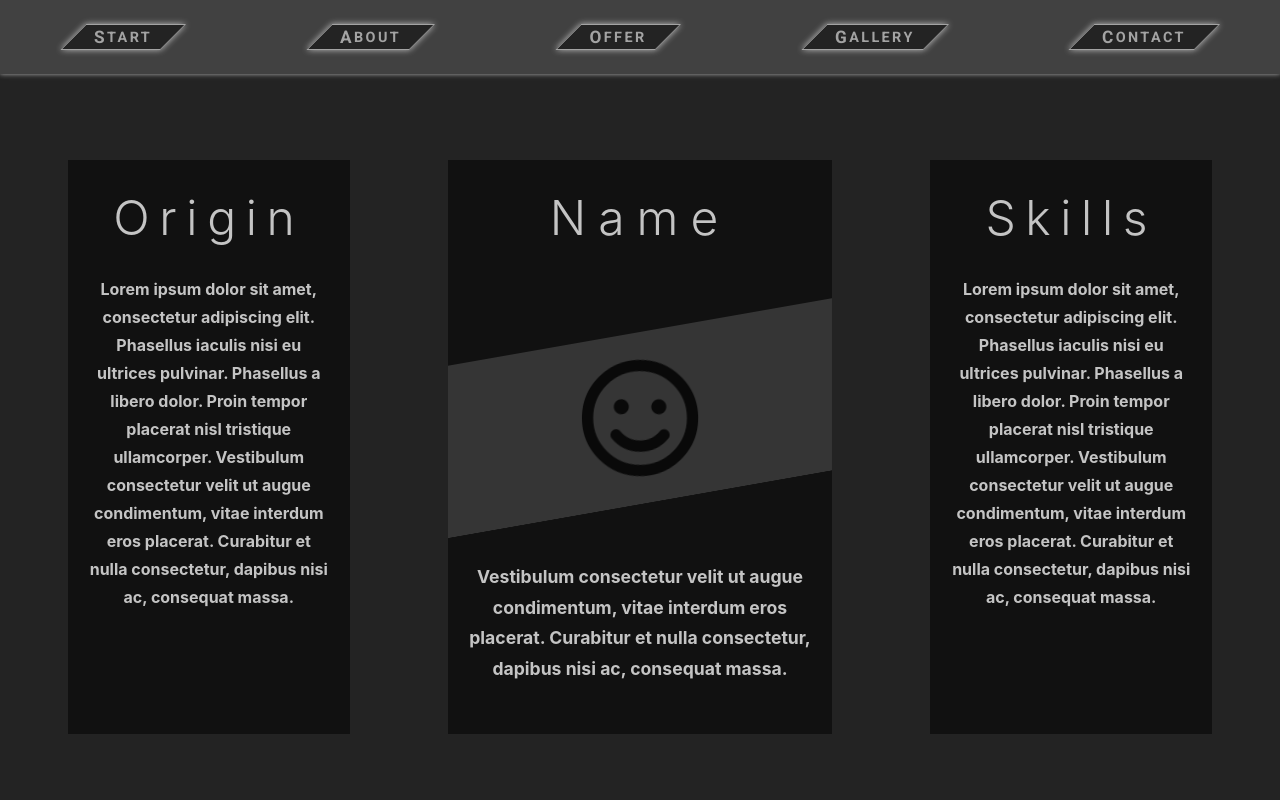
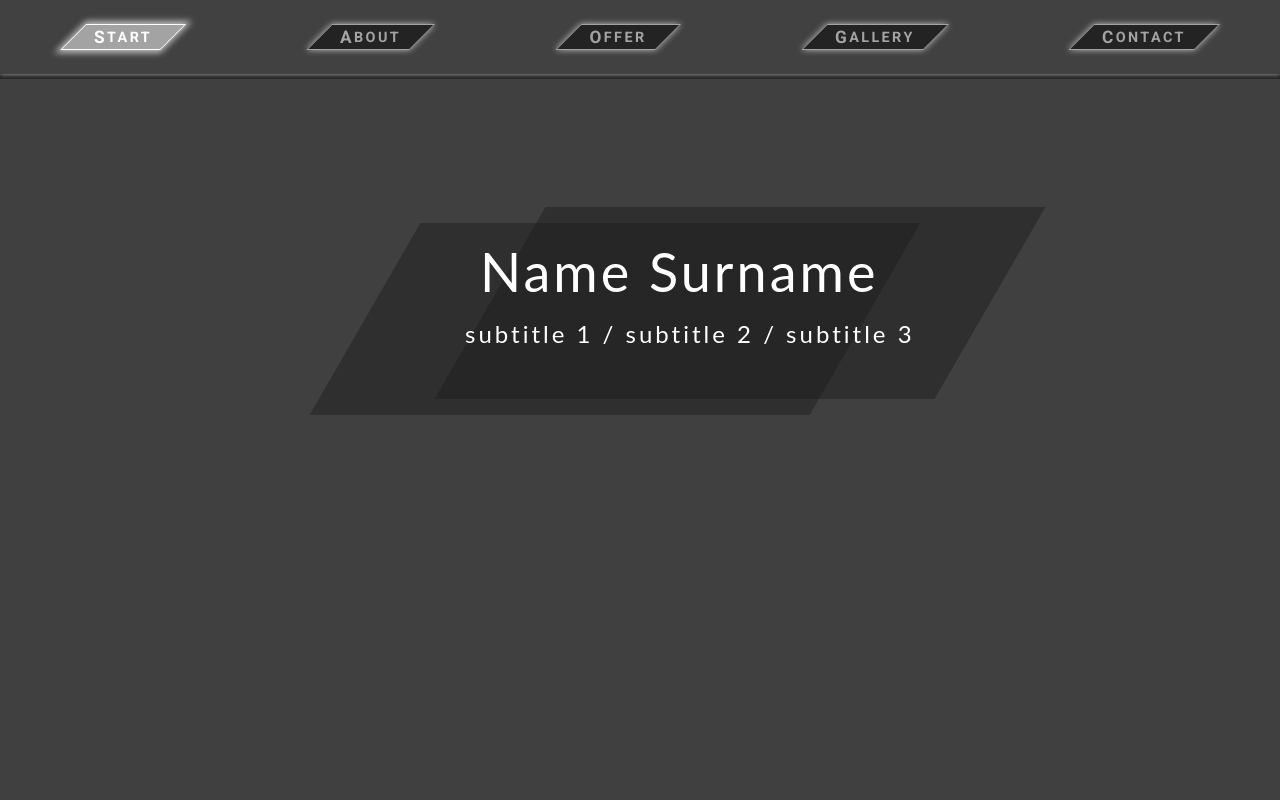
Before and after one commit to dominikslawkowski/CodersCamp---projekt-2, a plain HTML site: page index.html in a window 1280 px wide. Shown: the top 800 px of the page. Drawn offline with nearby package versions, Linux system fonts and the light colour scheme.

Commit message:
Added: first section, hidden scrollbar

```diff
--- a/index.html
+++ b/index.html
@@ -43,6 +43,15 @@
                 </li>
             </ul>
         </nav>
+    </div>
+
+    <div class="scroll-to-start">
+        <div class="s1-container">
+            <div class="Title">Name Surname</div>
+            <div class="Title2">subtitle 1 / subtitle 2 / subtitle 3</div>
+            <div class="Logo"> </div>
+            <div class="Logo2"> </div>
+        </div>
     </div>
 
   <div class="s2-container scroll-to-about">
--- a/style.css
+++ b/style.css
@@ -14,6 +14,103 @@ html {
     --s2-pararellColor: rgb(53, 53, 53);
     --s2-smileIconColor: rgb(9, 9, 9);
 }
+
+
+body {
+  background-color: #404040;
+  font-family: 'Lato', sans-serif;
+}
+
+::-webkit-scrollbar {
+  display: none;
+}
+
+.scroll-to-start {
+  width: 100vw;
+  height: 100vh;
+}
+
+.s1-container {
+  position: relative;
+  width: 500px;
+  height: 40vh;
+  margin-left: auto;
+  margin-right: auto;
+}
+
+.Logo {
+  animation: log1 1s ease-in-out;
+  transition: all 3s ease-in-out;
+  width: 100%;
+  height: 60%;
+  left: -5%;
+  top: 45%;
+  -webkit-transform: skew(-30deg);
+  -moz-transform: skew(-30deg);
+  -o-transform: skew(-30deg);
+  background: #1f1e1e;
+  opacity: 0.5;
+  position: absolute;
+}
+
+.Logo2 {
+  animation: log2 1s ease-in-out;
+  transition: all 3s ease-in-out;
+  width: 100%;
+  height: 60%;
+  left: 20%;
+  top: 40%;
+  opacity: 0.5;
+  position: absolute;
+  -webkit-transform: skew(-30deg);
+  -moz-transform: skew(-30deg);
+  -o-transform: skew(-30deg);
+  background: #1f1e1e;
+}
+
+.Title {
+  left: 18%;
+  top: 50%;
+  width: 100%;
+  height: 10%;
+  font-size: 54px;
+  letter-spacing: 3px;
+  position: absolute;
+  color: white;
+  z-index: 3;
+}
+
+.Title2 {
+  left: 15%;
+  top: 75%;
+  width: 100%;
+  height: 10%;
+  font-size: em;
+  margin: auto;
+  letter-spacing: 3px;
+  position: absolute;
+  color: white;
+  z-index: 3;
+}
+
+@media (max-width:680px) {
+  .Title {
+    font-size: 14px;
+  }
+}
+
+@keyframes log1 {
+  0% {
+    left: -50%
+  }
+}
+
+@keyframes log2 {
+  0% {
+    left: 80%
+  }
+}
+
 
 .s2-wrapper{
     font-size: 16px;
```
